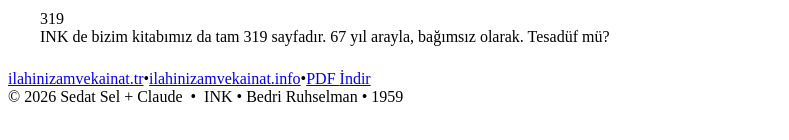
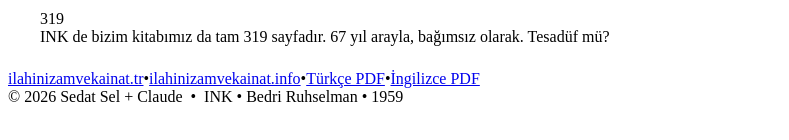
Before and after one commit to avsedatsel/ink-website, a Next.js app: page / in a window 1280 px wide. Shown: the part 576-716 px from the top of the page, without its empty margins (0-789 px from the left). Built offline with nearby package versions, Linux system fonts and the light colour scheme.

Commit message:
Update Footer.js

```diff
--- a/components/Footer.js
+++ b/components/Footer.js
@@ -6,7 +6,9 @@ export default function Footer({ lang }) {
         <span>•</span>
         <a href="https://ilahinizamvekainat.info" target="_blank" rel="noopener">ilahinizamvekainat.info</a>
         <span>•</span>
-        <a href="/INK_KITAP_TAMAMI.pdf" download>PDF {lang==='tr'?'İndir':'Download'}</a>
+        <a href="/INK_KITAP_TAMAMI.pdf" download>{lang==='tr'?'Türkçe PDF':'Turkish PDF'}</a>
+        <span>•</span>
+        <a href="/The_Divine_Order_and_The_Universe.pdf" download>{lang==='tr'?'İngilizce PDF':'English PDF'}</a>
       </div>
       <div>© 2026 Sedat Sel + Claude &nbsp;•&nbsp; INK • Bedri Ruhselman • 1959</div>
     </footer>
```
